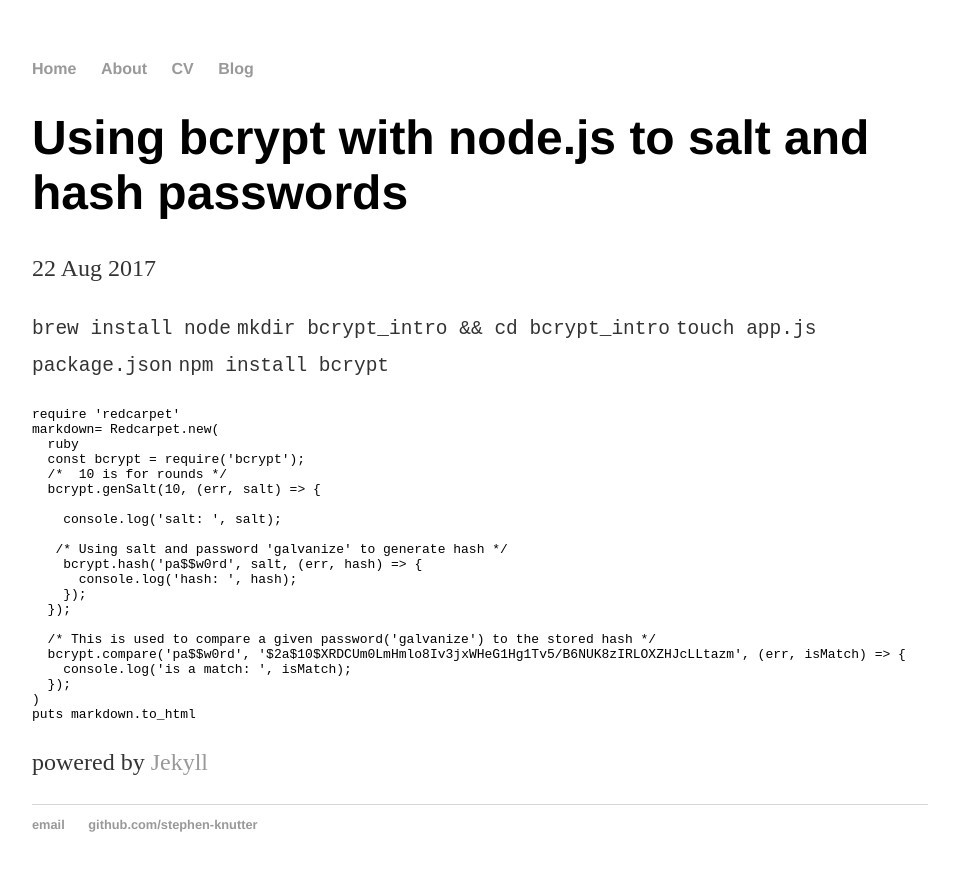
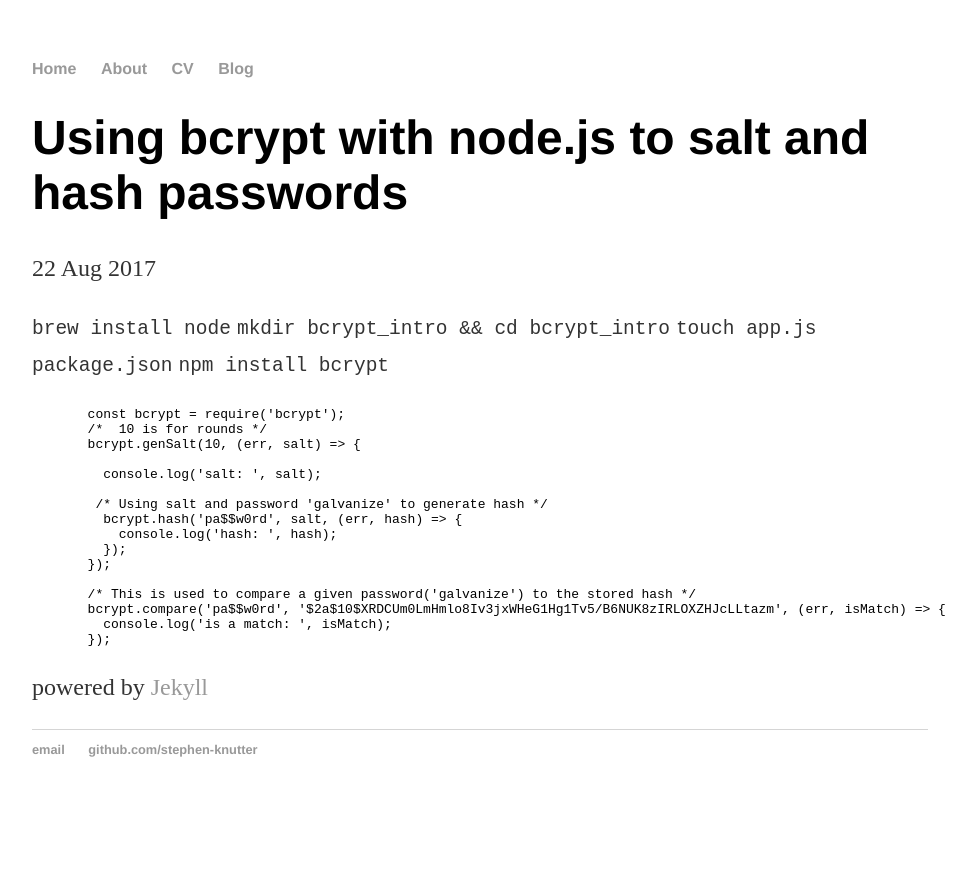
Before and after one commit to stephen-knutter/stephen-knutter.github.io, a Jekyll site: the page built from _posts/2017-08-22-bcrypt-with-nodejs.md, in a window 1280 px wide. Shown: the top 871 px of the page, without its empty margins (160-1136 px from the left). Built offline with Jekyll 4.4.1, drawn with Linux system fonts in a browser that asks for light colours.

Commit message:
Update 2017-08-22-bcrypt-with-nodejs.md

````diff
--- a/_posts/2017-08-22-bcrypt-with-nodejs.md
+++ b/_posts/2017-08-22-bcrypt-with-nodejs.md
@@ -8,10 +8,8 @@
 `touch app.js package.json`
 `npm install bcrypt`
 
-```ruby
-require 'redcarpet'
-markdown= Redcarpet.new(
-  ruby
+
+{% highlight ruby %}
   const bcrypt = require('bcrypt');
   /*  10 is for rounds */
   bcrypt.genSalt(10, (err, salt) => {
@@ -28,7 +26,6 @@
   bcrypt.compare('pa$$w0rd', '$2a$10$XRDCUm0LmHmlo8Iv3jxWHeG1Hg1Tv5/B6NUK8zIRLOXZHJcLLtazm', (err, isMatch) => {
     console.log('is a match: ', isMatch);
   });
-)
-puts markdown.to_html
-```
+{% endhighlight %}
+
 powered by [Jekyll](http://jekyllrb.com)
````
